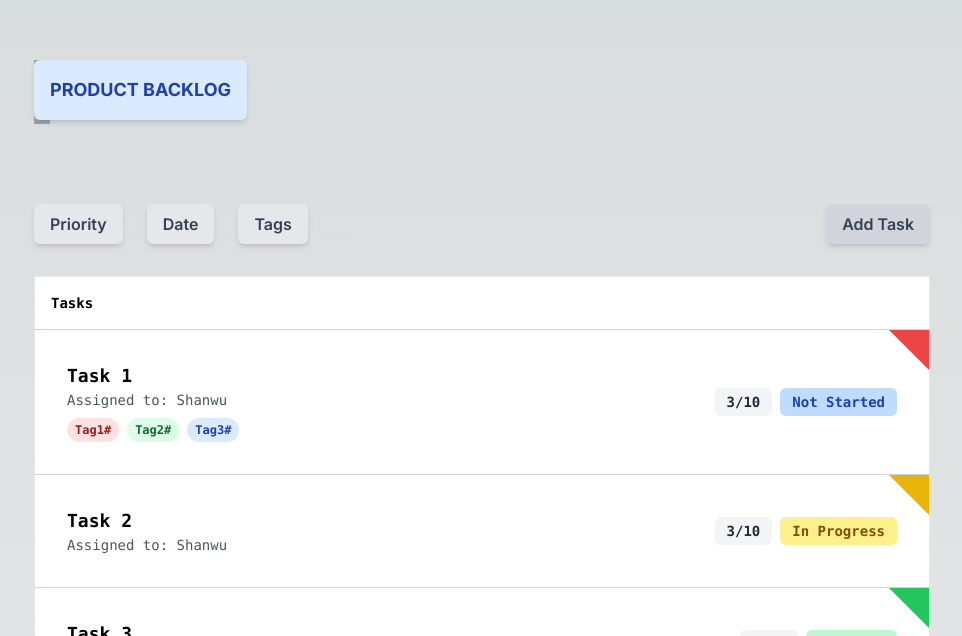
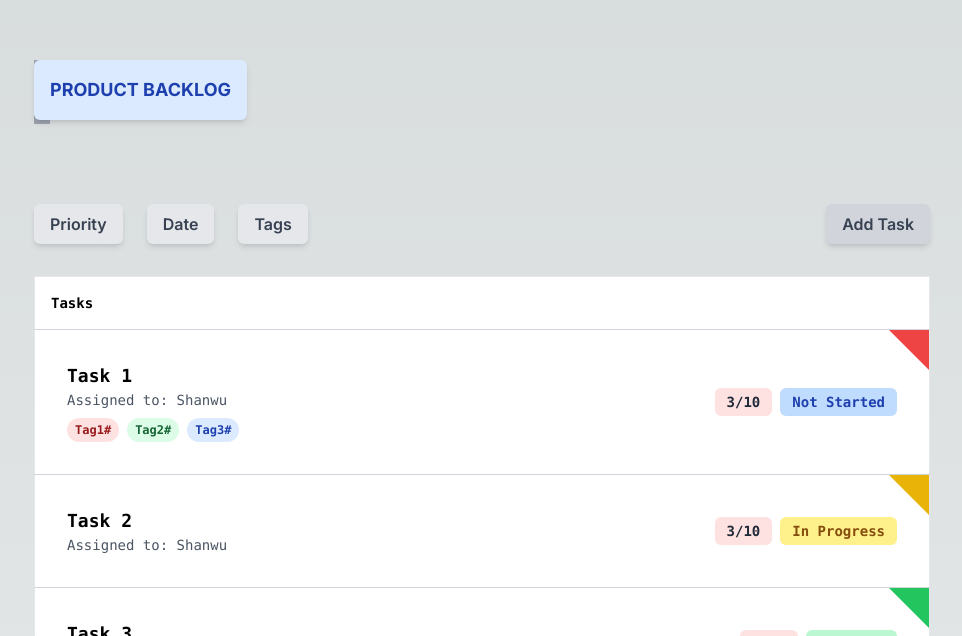
Before and after one commit to Noobmaster169/SwiftPulseHub, a Next.js app: page / in a window 1280 px wide. Shown: the part 164-800 px from the top of the page, without its empty margins (158-1120 px from the left). Built offline with nearby package versions, Linux system fonts and the light colour scheme.

Commit message:
change story point box colour

```diff
--- a/components/BacklogCard.tsx
+++ b/components/BacklogCard.tsx
@@ -58,7 +58,7 @@ const BacklogCard = () => {
                       </div>
                       {/* adding task Progress and Mark */}
                       <div className="flex items-center space-x-2">
-                        <span className="px-3 py-1 text-sm font-semibold rounded-md bg-gray-100 text-gray-800">3/10</span>
+                        <span className="px-3 py-1 text-sm font-semibold rounded-md bg-red-100 text-gray-800">3/10</span>
                         <span className={`px-3 py-1 text-sm font-semibold rounded-md ${
                           i % 3 === 0
                             ? 'bg-blue-200 text-blue-800'
```
